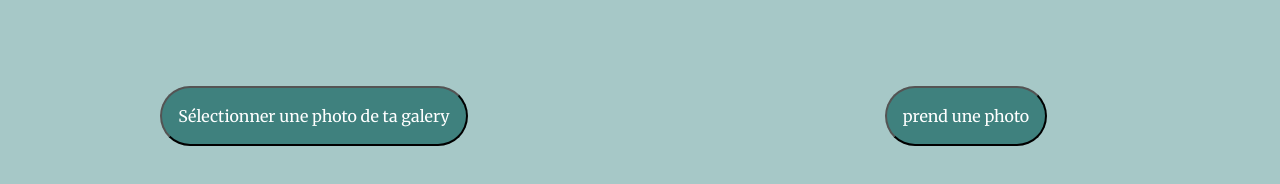
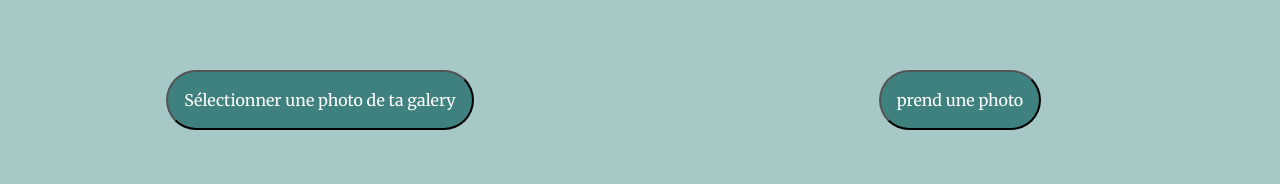
Before and after one commit to SantrainAlex/App, a React (Create React App) app: page /HomePage in a window 1280 px wide. Shown: the part 300-484 px from the top of the page. Built offline with nearby package versions, Linux system fonts and the light colour scheme; no server answers.

Commit message:
correction margin row

```diff
--- a/src/scss/pages/_homePage.scss
+++ b/src/scss/pages/_homePage.scss
@@ -1,8 +1,11 @@
 .homePage{
   .allBtn{
     text-align: center;
-    margin-top: 14em;
+    margin-top: 13em;
 
+    .row{
+      margin: 0;
+    }
     Button {
       padding: 1em 1em;
       border-radius: 100px;
--- a/src/views/mobile/homePage/HomePage.js
+++ b/src/views/mobile/homePage/HomePage.js
@@ -157,8 +157,6 @@ class HomePage extends React.Component{
                             <button onClick={this.capturePhoto}>prend une photo</button>
                         </Col>
                     </Row>
-
-
                 </div>
 
             </div>
```
